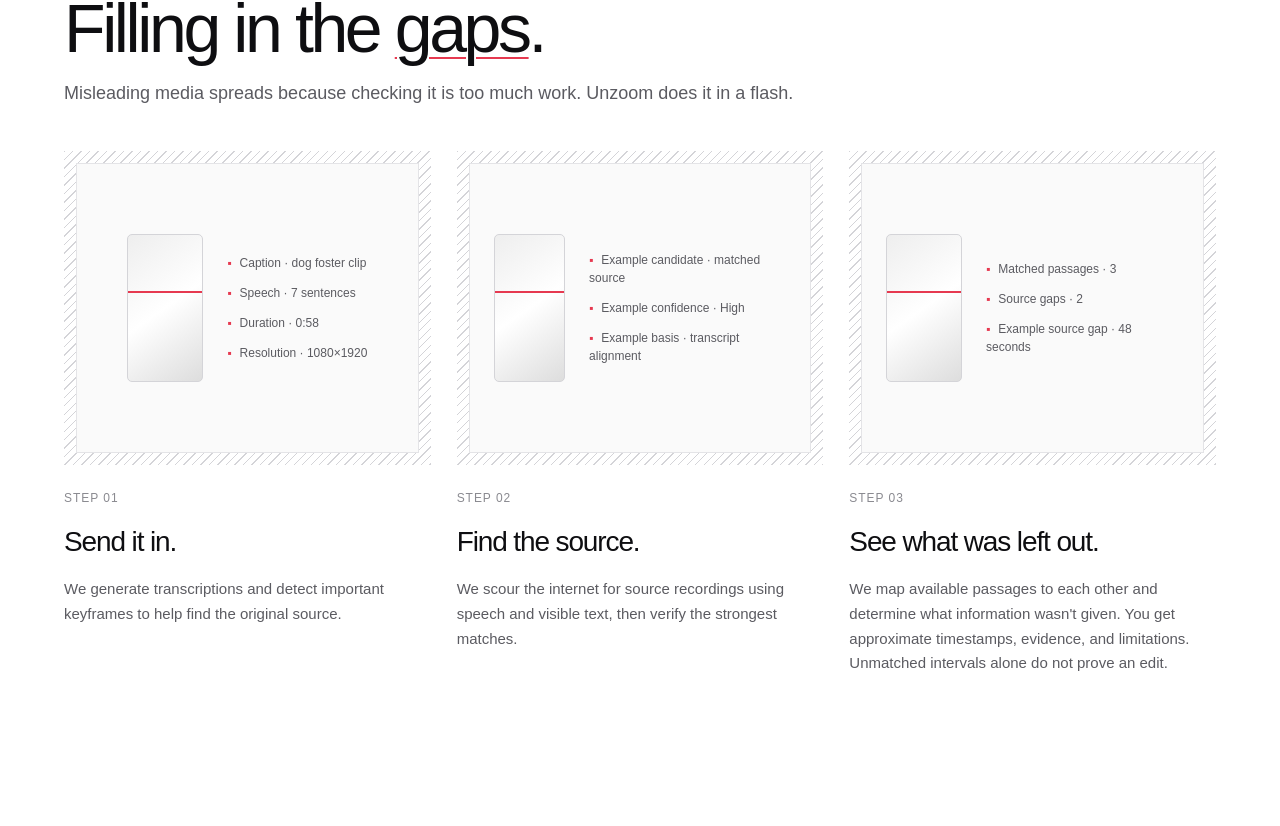
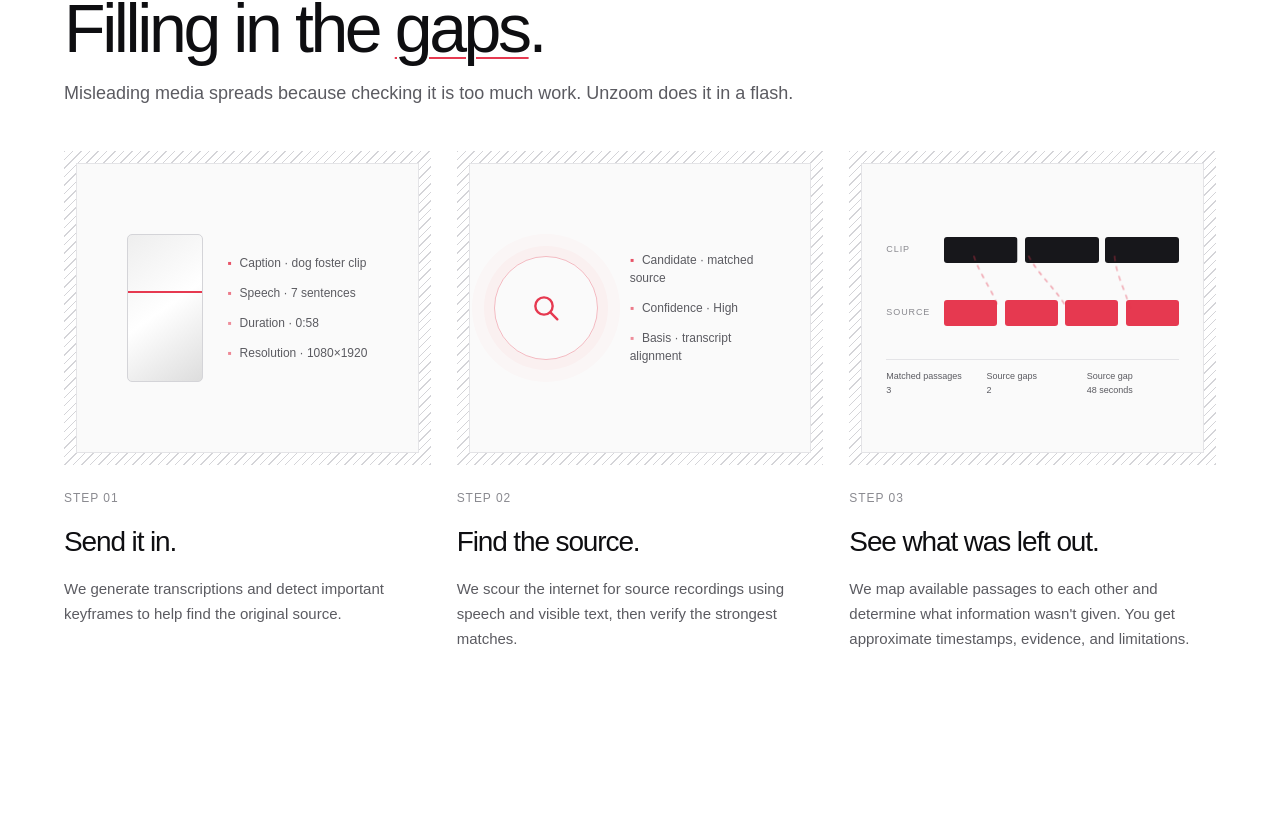
Before and after one commit to cepahal/HackNCQuantro, a Next.js app in the folder frontend/: page / in a window 1280 px wide. Shown: the part 794-1620 px from the top of the page. Built offline with nearby package versions, Linux system fonts and the light colour scheme.

Commit message:
Polish source matching visuals

```diff
--- a/frontend/app/globals.css
+++ b/frontend/app/globals.css
@@ -31,3 +31,38 @@
 @media(max-width:600px){.stage-grid{grid-template-columns:repeat(5,20px);gap:6px}.stage-cell{width:20px;height:20px}.stage-source{top:calc(25% + 35px)}.stage-target{left:calc(43% + 104px);top:calc(25% + 26px)}.stage-fragment{left:calc(43% - 139px);top:calc(25% + 44px)}}
 @media(min-width:851px){.algorithm-intro{max-width:none;white-space:nowrap}}
 .stage-caption{margin-top:22px}
+
+/* Compact, GPU-friendly motion for the homepage illustrations. */
+.conveyor .reel{transition:transform .28s ease,box-shadow .28s ease,filter .28s ease;transform-origin:center}
+.conveyor .reel:hover{z-index:2;transform:translateY(-9px) scale(1.045) rotate(1deg);box-shadow:0 14px 28px #09090b20;filter:saturate(1.18)}
+.conveyor .reel:nth-child(even):hover{transform:translateY(20px) scale(1.045) rotate(-1deg)}
+.step-visual{transition:box-shadow .25s ease,transform .25s ease}
+.step-frame:hover .step-visual,.step-frame:focus-within .step-visual{box-shadow:0 12px 26px #09090b0d}
+.rows span::before{animation:bullet-pulse 1.8s ease-in-out infinite;transform-origin:center}
+.rows span:nth-child(2)::before{animation-delay:.25s}.rows span:nth-child(3)::before{animation-delay:.5s}.rows span:nth-child(4)::before{animation-delay:.75s}
+@keyframes bullet-pulse{0%,100%{opacity:.55;transform:scale(.8)}50%{opacity:1;transform:scale(1.2)}}
+.source-finder{width:min(100%,390px);display:grid;grid-template-columns:112px 1fr;align-items:center;gap:24px}
+.search-orbit{width:104px;height:104px;border:1px solid #e6395055;border-radius:50%;display:grid;place-items:center;color:var(--red);box-shadow:0 0 0 12px #e6395008,0 0 0 25px #e6395005;animation:finder-pulse 3s ease-in-out infinite}
+.search-orbit svg{width:32px;height:32px;fill:none;stroke:currentColor;stroke-width:1.8;stroke-linecap:round;stroke-linejoin:round}
+@keyframes finder-pulse{0%,100%{box-shadow:0 0 0 10px #e6395008,0 0 0 22px #e6395005}50%{box-shadow:0 0 0 14px #e6395010,0 0 0 28px #e6395008}}
+.alignment-visual{width:min(100%,390px);display:flex;flex-direction:column;gap:14px}
+.alignment-map{position:relative;width:min(100%,390px);height:126px;display:grid;grid-template-columns:48px 1fr;grid-template-rows:1fr 1fr;align-items:center;column-gap:10px}
+.alignment-metrics{display:grid;grid-template-columns:repeat(3,minmax(0,1fr));gap:8px;border-top:1px solid var(--line);padding-top:10px;color:var(--body);font-size:9px;line-height:1.35}
+.alignment-metrics span{min-width:0;min-height:28px;display:flex;flex-direction:column;justify-content:flex-start;gap:2px}
+.alignment-metrics strong,.alignment-metrics b{font-weight:400;white-space:nowrap}
+.track-label{font-size:9px;letter-spacing:.1em;color:var(--muted)}
+.passage-track{height:26px;display:flex;align-items:stretch;gap:7px;position:relative;z-index:1}
+.passage-track i{display:block;flex:1;border-radius:3px;background:#17171b;transform:scaleX(.12);transform-origin:left;animation:passage-land 3.6s cubic-bezier(.2,.75,.25,1) infinite alternate}
+.clip-track i:nth-child(2){animation-delay:.22s}.clip-track i:nth-child(3){animation-delay:.44s}
+.source-track i{background:var(--red)}.source-track i:nth-child(1){animation-delay:.72s}.source-track i:nth-child(2){animation-delay:.9s}.source-track i:nth-child(3){animation-delay:1.08s}.source-track i:nth-child(4){animation-delay:1.26s}
+.alignment-links{position:absolute;left:58px;right:0;top:0;width:calc(100% - 58px);height:100%;overflow:visible;z-index:2;pointer-events:none}
+.alignment-links path{fill:none;stroke:#e6395080;stroke-width:1.5;stroke-dasharray:5 5;stroke-dashoffset:80;animation:link-draw 3.6s ease-in-out infinite}
+@keyframes passage-land{0%,12%{transform:scaleX(.12)}40%,75%,100%{transform:scaleX(1)}}
+@keyframes link-draw{0%,34%{stroke-dashoffset:80;opacity:0}48%,78%{stroke-dashoffset:0;opacity:1}100%{stroke-dashoffset:0;opacity:0}}
+.custom-cursor{position:fixed;top:0;left:0;width:22px;height:28px;z-index:100;pointer-events:none;opacity:0;will-change:transform;transition:opacity .16s ease}
+.custom-cursor.is-visible{opacity:1}
+.cursor-pointer{position:absolute;width:18px;height:24px;left:0;top:0;filter:drop-shadow(1px 2px 1px #0003)}
+.cursor-pointer path{fill:#17171b;stroke:#fff;stroke-width:1.6;stroke-linejoin:round}
+@media(hover:none),(pointer:coarse){.custom-cursor{display:none}}
+@media(hover:hover) and (pointer:fine) and (prefers-reduced-motion:no-preference){body,body a,body button{cursor:none}}
+@media(prefers-reduced-motion:reduce){.conveyor .reel,.step-visual{transition:none}.rows span::before,.search-orbit,.passage-track i,.alignment-links path{animation:none!important}.custom-cursor{display:none}}
--- a/frontend/app/layout.tsx
+++ b/frontend/app/layout.tsx
@@ -1,5 +1,6 @@
 import type { Metadata } from "next";
 import "./globals.css";
+import PointerCursor from "../components/PointerCursor";
 
 export const metadata: Metadata = {
   title: "Unzoom — You deserve the truth.",
@@ -7,5 +8,5 @@
 };
 
 export default function RootLayout({ children }: Readonly<{ children: React.ReactNode }>) {
-  return <html lang="en"><body>{children}</body></html>;
+  return <html lang="en"><body>{children}<PointerCursor/></body></html>;
 }
--- a/frontend/app/page.tsx
+++ b/frontend/app/page.tsx
@@ -10,10 +10,15 @@
 const PHOTON_NUMBER=process.env.NEXT_PUBLIC_PHOTON_NUMBER?.trim();
 const steps=[
  {title:"Send it in.",copy:"We generate transcriptions and detect important keyframes to help find the original source.",labels:["Caption · dog foster clip","Speech · 7 sentences","Duration · 0:58","Resolution · 1080×1920"]},
- {title:"Find the source.",copy:"We scour the internet for source recordings using speech and visible text, then verify the strongest matches.",labels:["Example candidate · matched source","Example confidence · High","Example basis · transcript alignment"]},
- {title:"See what was left out.",copy:"We map available passages to each other and determine what information wasn't given. You get approximate timestamps, evidence, and limitations. Unmatched intervals alone do not prove an edit.",labels:["Matched passages · 3","Source gaps · 2","Example source gap · 48 seconds"]},
+ {title:"Find the source.",copy:"We scour the internet for source recordings using speech and visible text, then verify the strongest matches.",labels:["Candidate · matched source","Confidence · High","Basis · transcript alignment"]},
+ {title:"See what was left out.",copy:"We map available passages to each other and determine what information wasn't given. You get approximate timestamps, evidence, and limitations.",labels:["Matched passages · 3","Source gaps · 2","Source gap · 48 seconds"]},
 ];
 function ReelConveyor(){return <div className="conveyor" aria-hidden="true">{[0,1,2,3,4,5].map((item)=><div className="reel" key={item}><span className="reel-label">▪ {item%2?"Source 1:07–1:35":"Clip 0:15–0:43"}</span></div>)}<div className="missing-slot">▪ missing context</div>{[6,7,8].map(item=><div className="reel" key={item}><span className="reel-label">▪ Source 1:35–2:00</span></div>)}</div>}
+function StepVisual({index,labels}:{index:number;labels:string[]}){
+ if(index===0)return <div className="diagram"><div className="mini-source"><span className="scanline"/></div><div className="rows">{labels.map(label=><span key={label}>{label}</span>)}</div></div>;
+ if(index===1)return <div className="source-finder" aria-hidden="true"><div className="search-orbit"><svg viewBox="0 0 24 24"><circle cx="10.5" cy="10.5" r="6.5"/><path d="m15.5 15.5 5 5"/></svg></div><div className="rows">{labels.map(label=><span key={label}>{label}</span>)}</div></div>;
+ return <div className="alignment-visual"><div className="alignment-map" aria-hidden="true"><span className="track-label">CLIP</span><div className="passage-track clip-track"><i/><i/><i/></div><span className="track-label">SOURCE</span><div className="passage-track source-track"><i/><i/><i/><i/></div><svg className="alignment-links" viewBox="0 0 300 120" preserveAspectRatio="none"><path d="M38 35 C45 52 62 68 70 85 M108 35 C119 52 145 68 157 85 M218 35 C220 53 230 65 238 85"/></svg></div><div className="alignment-metrics">{labels.map(label=>{const [heading,value]=label.split(" · ");return <span key={label}><strong>{heading}</strong><b>{value}</b></span>})}</div></div>;
+}
 export default function HomePage(){const[upload,setUpload]=useState(false);return <><Navbar/><main><section className="page-wrap hero"><div><h1>You deserve<br className="desktop-break"/> the truth.</h1><p className="hero-copy">Unzoom is a cloud-based data authenticity provider that finds the <span className="red-phrase">surrounding context</span> of <span className="accent-underline">social media posts</span>.</p><div className="hero-buttons"><button className="btn btn-black" onClick={()=>setUpload(true)}>Try now</button><Link className="btn btn-outline" href="#how">How it works</Link></div><p className="small-note">Text any video to us and we&apos;ll give you the real spill.</p></div><div className="hero-art"><AsciiLens/><ReelConveyor/></div></section>
-<section className="page-wrap section" id="how"><h2>Filling in the <span className="accent-underline">gaps</span>.</h2><p className="section-intro">Misleading media spreads because checking it is too much work. Unzoom does it in a flash.</p><div className="step-grid">{steps.map((step,index)=><article key={step.title} tabIndex={0} className="step-frame"><div className="hatch"><div className="panel step-visual"><div className="diagram"><div className="mini-source"><span className="scanline"/></div><div className="rows">{step.labels.map(label=><span key={label}>{label}</span>)}</div></div></div></div><p className="step-kicker">STEP 0{index+1}</p><h3 className="step-title">{step.title}</h3><p className="step-copy">{step.copy}</p></article>)}</div></section>
+<section className="page-wrap section" id="how"><h2>Filling in the <span className="accent-underline">gaps</span>.</h2><p className="section-intro">Misleading media spreads because checking it is too much work. Unzoom does it in a flash.</p><div className="step-grid">{steps.map((step,index)=><article key={step.title} tabIndex={0} className="step-frame"><div className="hatch"><div className={`panel step-visual step-visual-${index+1}`}><StepVisual index={index} labels={step.labels}/></div></div><p className="step-kicker">STEP 0{index+1}</p><h3 className="step-title">{step.title}</h3><p className="step-copy">{step.copy}</p></article>)}</div></section>
 <section className="page-wrap section" id="algorithm"><h2>How Unzoom <span className="accent-underline">splices</span> it back together.</h2><p className="section-intro algorithm-intro">We determine where posters' important portions of the video have been cut out and reintroduce them.</p><AlgorithmAnimation/></section></main><footer className="footer"><div className="page-wrap footer-inner"><Link className="brand" href="/" aria-label="Unzoom home"><Image className="brand-image" src="/logo-light.png" alt="Unzoom" width={180} height={31} /></Link><p>You deserve the truth.</p><p>Built at HackNC</p><p>© 2026 Unzoom</p></div></footer><InputForm open={upload} onClose={()=>setUpload(false)}/></>}
--- /dev/null
+++ b/frontend/components/PointerCursor.tsx
@@ -0,0 +1,36 @@
+"use client";
+
+import { useEffect, useRef } from "react";
+
+export default function PointerCursor() {
+  const cursorRef = useRef<HTMLDivElement>(null);
+
+  useEffect(() => {
+    const cursor = cursorRef.current;
+    if (!cursor || !window.matchMedia("(pointer: fine)").matches || window.matchMedia("(prefers-reduced-motion: reduce)").matches) return;
+
+    let frame = 0;
+    let x = 0;
+    let y = 0;
+    const move = (event: PointerEvent) => {
+      x = event.clientX;
+      y = event.clientY;
+      if (frame) return;
+      frame = requestAnimationFrame(() => {
+        cursor.style.transform = `translate3d(${x - 1}px, ${y - 1}px, 0)`;
+        cursor.classList.add("is-visible");
+        frame = 0;
+      });
+    };
+    const hide = () => cursor.classList.remove("is-visible");
+    window.addEventListener("pointermove", move, { passive: true });
+    document.documentElement.addEventListener("pointerleave", hide);
+    return () => {
+      window.removeEventListener("pointermove", move);
+      document.documentElement.removeEventListener("pointerleave", hide);
+      if (frame) cancelAnimationFrame(frame);
+    };
+  }, []);
+
+  return <div className="custom-cursor" ref={cursorRef} aria-hidden="true"><svg className="cursor-pointer" viewBox="0 0 24 32"><path d="M2 1v25l6-6 5 10 4-2-5-10h9L2 1Z"/></svg></div>;
+}
```
